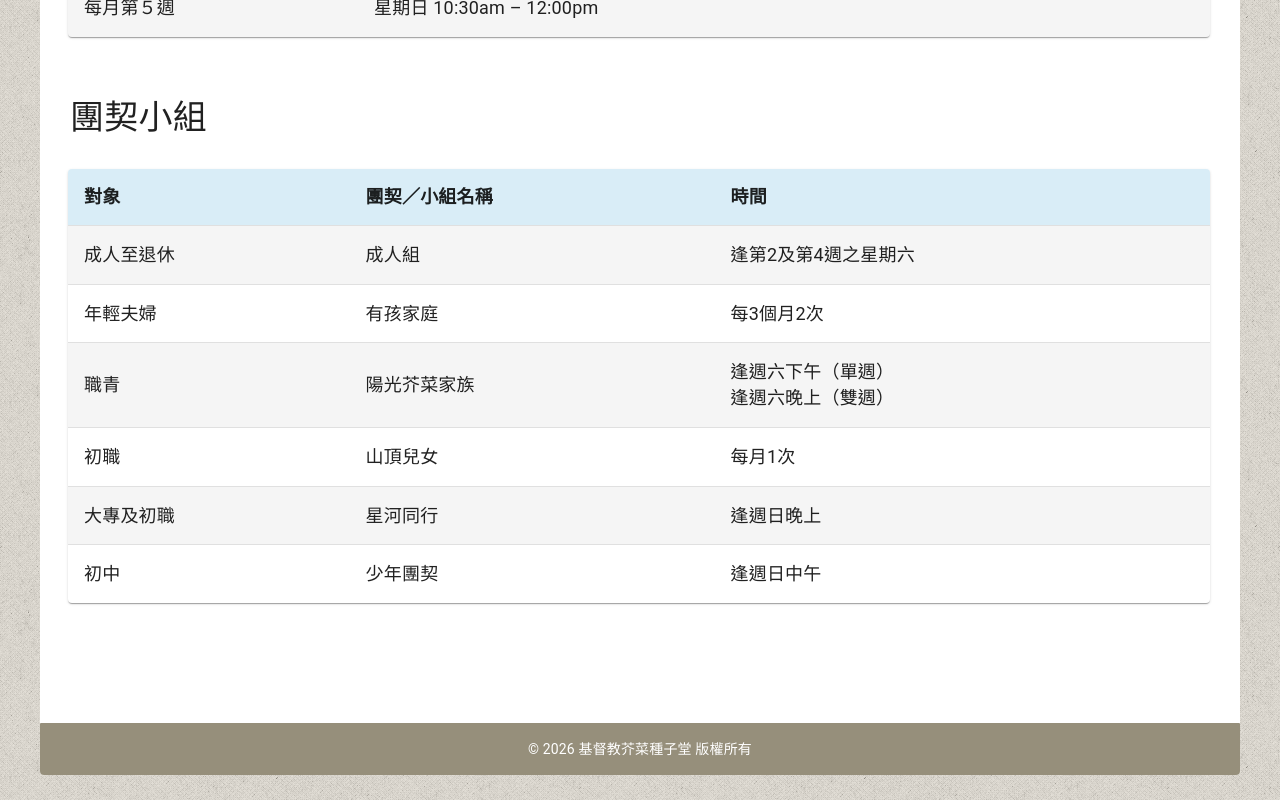
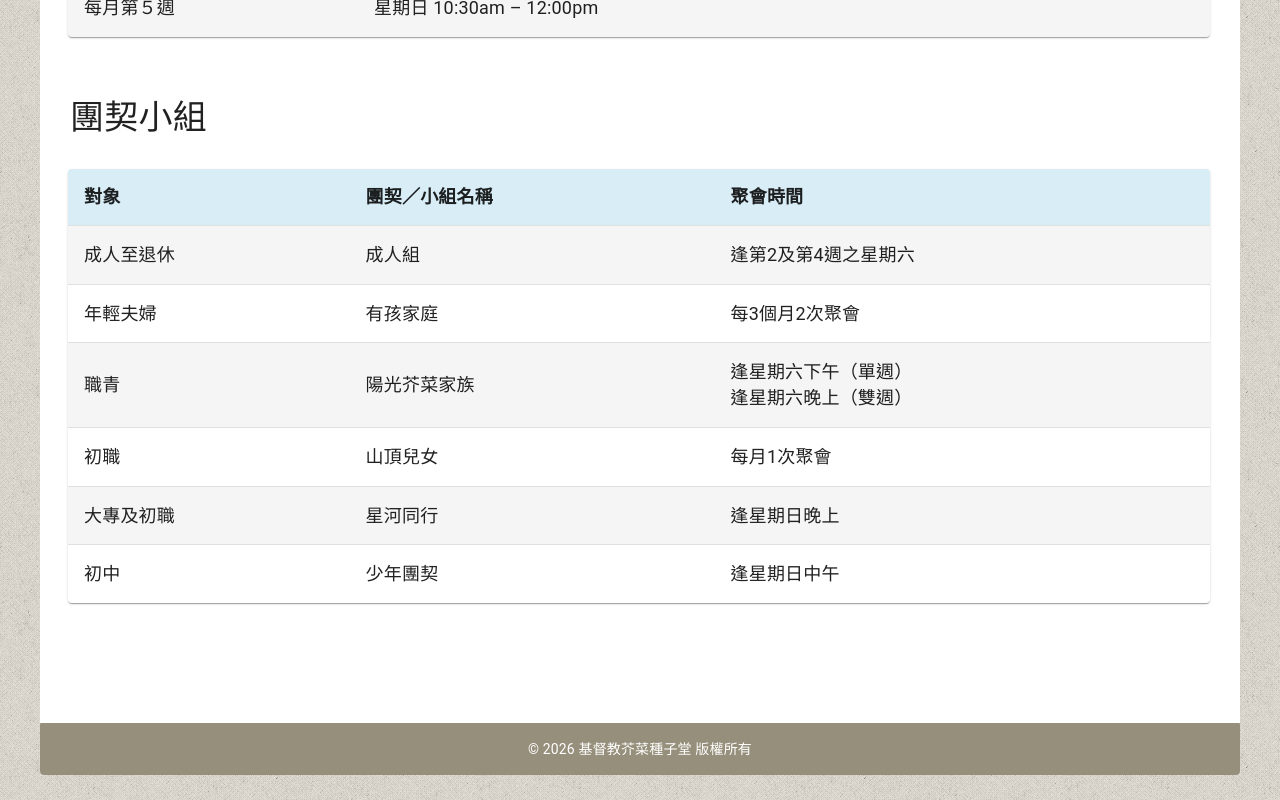
Before and after one commit to ccms-org-hk/www, a React (Create React App) app: page /#/gathering in a window 1280 px wide. Shown: the part 791-1591 px from the top of the page. Built offline with nearby package versions, Linux system fonts and the light colour scheme.

Commit message:
Update Gathering.tsx

```diff
--- a/src/Gathering.tsx
+++ b/src/Gathering.tsx
@@ -140,7 +140,7 @@ export default function Gathering() {
                   <TableRow>
                     <StyledTableCell>對象</StyledTableCell>
                     <StyledTableCell>團契／小組名稱</StyledTableCell>
-                    <StyledTableCell>時間</StyledTableCell>
+                    <StyledTableCell>聚會時間</StyledTableCell>
                   </TableRow>
                 </TableHead>
                 <TableBody>
@@ -152,27 +152,27 @@ export default function Gathering() {
                   <StyledTableRow key={2}>
                     <StyledTableCell>年輕夫婦</StyledTableCell>
                     <StyledTableCell>有孩家庭</StyledTableCell>
-                    <StyledTableCell>每3個月2次</StyledTableCell>
+                    <StyledTableCell>每3個月2次聚會</StyledTableCell>
                   </StyledTableRow>
                   <StyledTableRow key={1}>
                     <StyledTableCell>職青</StyledTableCell>
                     <StyledTableCell>陽光芥菜家族</StyledTableCell>
-                    <StyledTableCell>逢週六下午（單週）<br/>逢週六晚上（雙週）</StyledTableCell>
+                    <StyledTableCell>逢星期六下午（單週）<br/>逢星期六晚上（雙週）</StyledTableCell>
                   </StyledTableRow>
                   <StyledTableRow key={2}>
                     <StyledTableCell>初職</StyledTableCell>
                     <StyledTableCell>山頂兒女</StyledTableCell>
-                    <StyledTableCell>每月1次</StyledTableCell>
+                    <StyledTableCell>每月1次聚會</StyledTableCell>
                   </StyledTableRow>
                   <StyledTableRow key={1}>
                     <StyledTableCell>大專及初職</StyledTableCell>
                     <StyledTableCell>星河同行</StyledTableCell>
-                    <StyledTableCell>逢週日晚上</StyledTableCell>
+                    <StyledTableCell>逢星期日晚上</StyledTableCell>
                   </StyledTableRow>
                   <StyledTableRow key={2}>
                     <StyledTableCell>初中</StyledTableCell>
                     <StyledTableCell>少年團契</StyledTableCell>
-                    <StyledTableCell>逢週日中午</StyledTableCell>
+                    <StyledTableCell>逢星期日中午</StyledTableCell>
                   </StyledTableRow>
                   {/* <StyledTableRow key={1}>
                     <StyledTableCell>小學生</StyledTableCell>
```
